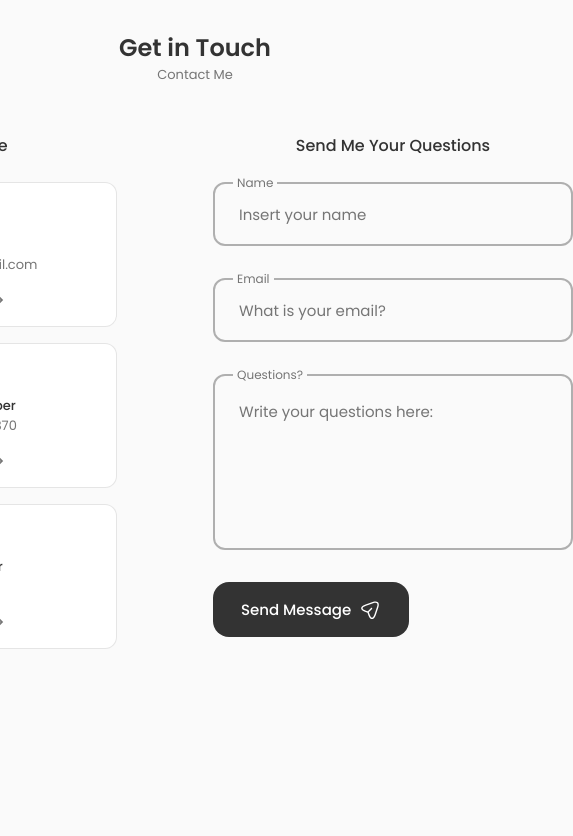
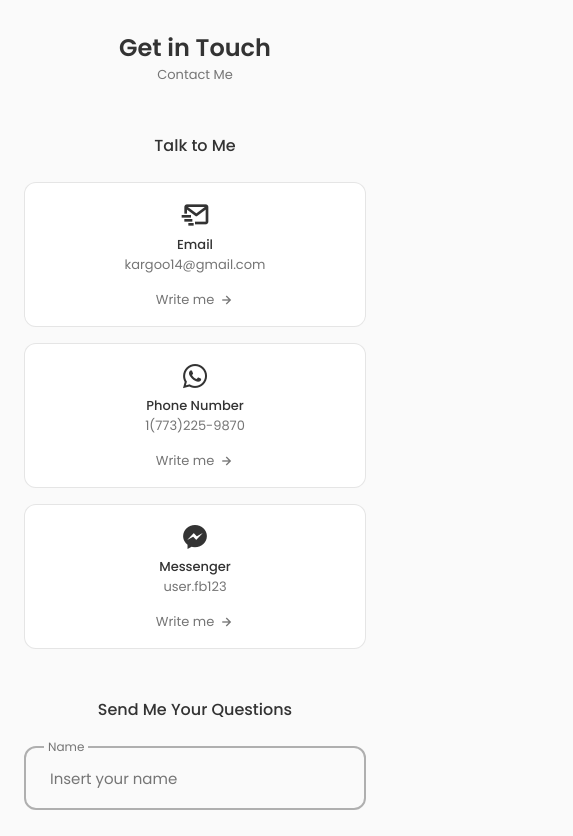
Before and after one commit to karlagoo/Portfolio, a React (Create React App) app: page / in a window 390 px wide. Shown: the part 3240-4076 px from the top of the page, 573 px wide, since content can reach past the window. Before the commit the page ends 4049 px from the top, so only its background shows below. Built offline with nearby package versions, Linux system fonts and the light colour scheme.

Commit message:
responsive styling

```diff
--- a/package.json
+++ b/package.json
@@ -6,6 +6,7 @@
     "@testing-library/jest-dom": "^5.17.0",
     "@testing-library/react": "^13.4.0",
     "@testing-library/user-event": "^13.5.0",
+    "emailjs-com": "^3.2.0",
     "react": "^18.2.0",
     "react-dom": "^18.2.0",
     "react-router-dom": "^6.21.1",
--- a/src/components/contact/Contact.jsx
+++ b/src/components/contact/Contact.jsx
@@ -45,7 +45,7 @@ function Contact() {
               <h3 className="contact__card-title">Messenger</h3>
               <span className="contact__card-data">user.fb123</span>
 
-              <a href="https://m.me/crypticalcoder" className="contact__button">
+              <a href="https://m.me/karlitagoo" className="contact__button">
                 Write me{" "}
                 <i className="bx bx-right-arrow-alt contact__button-icon"></i>
               </a>
--- a/src/components/contact/contact.css
+++ b/src/components/contact/contact.css
@@ -106,3 +106,41 @@
 .contact__form-area textarea {
     resize: none;
 }
+
+/*=============== BREAKPOINTS ===============*/
+/* For large devices */
+@media screen and (max-width: 992px) {
+    .contact__container {
+        column-gap: 3rem;
+    }
+}
+
+/* For medium devices */
+@media screen and (max-width: 768px) {
+    .contact__container {
+        grid-template-columns: 1fr;
+        row-gap: 3rem;
+    }
+
+    .contact__info {
+        justify-content: center;
+    }
+
+    .contact__form {
+        margin: 0 auto;
+    }
+}
+
+@media screen and (max-width: 576px) {
+    .contact__info {
+        grid-template-columns: 1fr;
+    }
+
+    .contact__form {
+        width: 100%;
+    }
+}
+
+/* For small devices */
+@media screen and (max-width: 350px) {
+}
```
Also changed, not shown: 1 other file (tests, documents, lock files or other folders).
